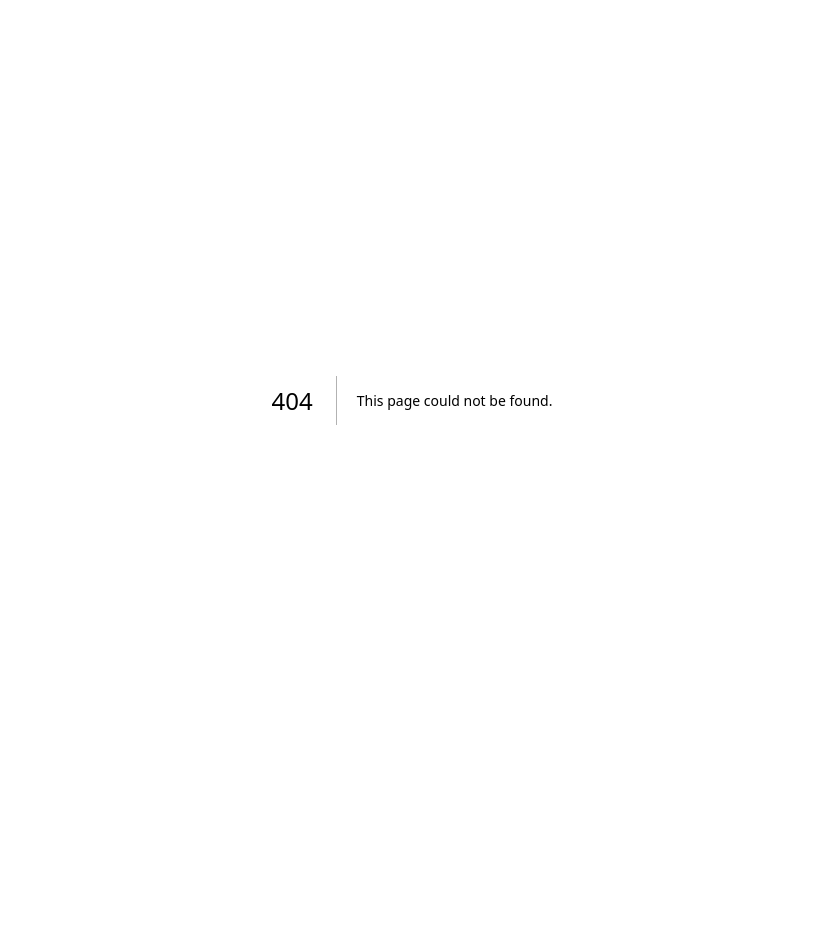
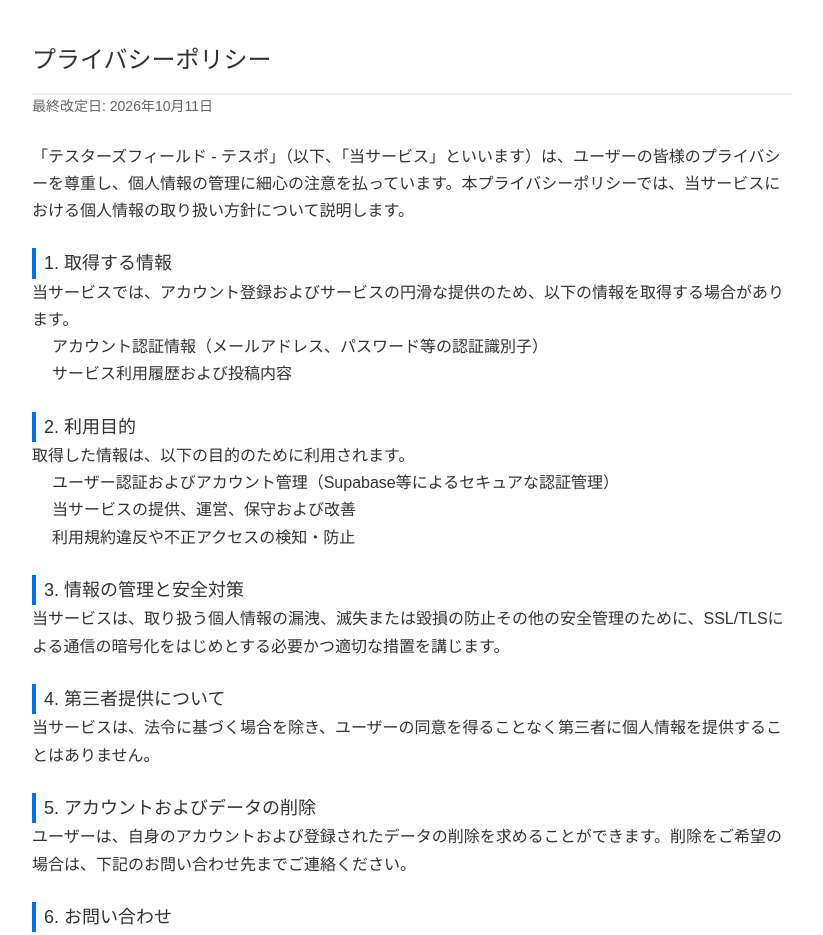
Before and after one commit to yutoookawa/tespo-app, a Next.js app: page /privacy in a window 1280 px wide. Before the commit this address had no page. Shown: the top 935 px of the page, without its empty margins (228-1051 px from the left). Before the commit the page ends 800 px from the top, so only its background shows below. Built offline with nearby package versions, Linux system fonts and the light colour scheme.

Commit message:
feat: add privacy policy page

```diff
--- /dev/null
+++ b/src/app/privacy/page.tsx
@@ -0,0 +1,65 @@
+import React from 'react';
+
+export default function PrivacyPolicy() {
+  return (
+    <main style={{ maxWidth: '800px', margin: '0 auto', padding: '40px 20px', fontFamily: 'sans-serif', lineHeight: '1.7', color: '#333' }}>
+      <h1 style={{ fontSize: '24px', borderBottom: '2px solid #eee', paddingBottom: '12px' }}>
+        プライバシーポリシー
+      </h1>
+      <p style={{ color: '#666', fontSize: '14px' }}>最終改定日: 2026年10月11日</p>
+
+      <section style={{ marginTop: '24px' }}>
+        <p>
+          「テスターズフィールド - テスポ」（以下、「当サービス」といいます）は、ユーザーの皆様のプライバシーを尊重し、個人情報の管理に細心の注意を払っています。本プライバシーポリシーでは、当サービスにおける個人情報の取り扱い方針について説明します。
+        </p>
+      </section>
+
+      <section style={{ marginTop: '24px' }}>
+        <h2 style={{ fontSize: '18px', borderLeft: '4px solid #0070f3', paddingLeft: '8px' }}>1. 取得する情報</h2>
+        <p>当サービスでは、アカウント登録およびサービスの円滑な提供のため、以下の情報を取得する場合があります。</p>
+        <ul style={{ paddingLeft: '20px' }}>
+          <li>アカウント認証情報（メールアドレス、パスワード等の認証識別子）</li>
+          <li>サービス利用履歴および投稿内容</li>
+        </ul>
+      </section>
+
+      <section style={{ marginTop: '24px' }}>
+        <h2 style={{ fontSize: '18px', borderLeft: '4px solid #0070f3', paddingLeft: '8px' }}>2. 利用目的</h2>
+        <p>取得した情報は、以下の目的のために利用されます。</p>
+        <ul style={{ paddingLeft: '20px' }}>
+          <li>ユーザー認証およびアカウント管理（Supabase等によるセキュアな認証管理）</li>
+          <li>当サービスの提供、運営、保守および改善</li>
+          <li>利用規約違反や不正アクセスの検知・防止</li>
+        </ul>
+      </section>
+
+      <section style={{ marginTop: '24px' }}>
+        <h2 style={{ fontSize: '18px', borderLeft: '4px solid #0070f3', paddingLeft: '8px' }}>3. 情報の管理と安全対策</h2>
+        <p>
+          当サービスは、取り扱う個人情報の漏洩、滅失または毀損の防止その他の安全管理のために、SSL/TLSによる通信の暗号化をはじめとする必要かつ適切な措置を講じます。
+        </p>
+      </section>
+
+      <section style={{ marginTop: '24px' }}>
+        <h2 style={{ fontSize: '18px', borderLeft: '4px solid #0070f3', paddingLeft: '8px' }}>4. 第三者提供について</h2>
+        <p>
+          当サービスは、法令に基づく場合を除き、ユーザーの同意を得ることなく第三者に個人情報を提供することはありません。
+        </p>
+      </section>
+
+      <section style={{ marginTop: '24px' }}>
+        <h2 style={{ fontSize: '18px', borderLeft: '4px solid #0070f3', paddingLeft: '8px' }}>5. アカウントおよびデータの削除</h2>
+        <p>
+          ユーザーは、自身のアカウントおよび登録されたデータの削除を求めることができます。削除をご希望の場合は、下記のお問い合わせ先までご連絡ください。
+        </p>
+      </section>
+
+      <section style={{ marginTop: '24px' }}>
+        <h2 style={{ fontSize: '18px', borderLeft: '4px solid #0070f3', paddingLeft: '8px' }}>6. お問い合わせ</h2>
+        <p>
+          本ポリシーに関するお問い合わせは、当サービスのサポート窓口までご連絡ください。
+        </p>
+      </section>
+    </main>
+  );
+}
```
